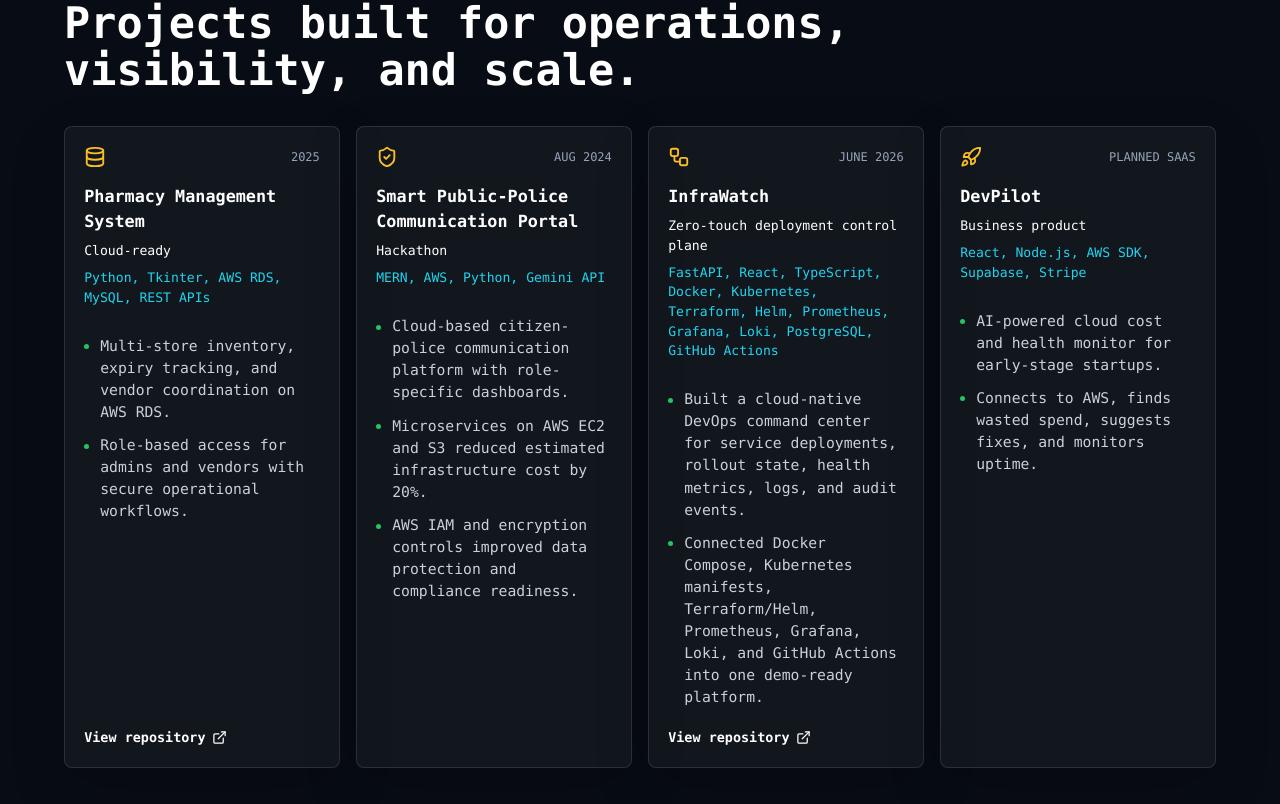
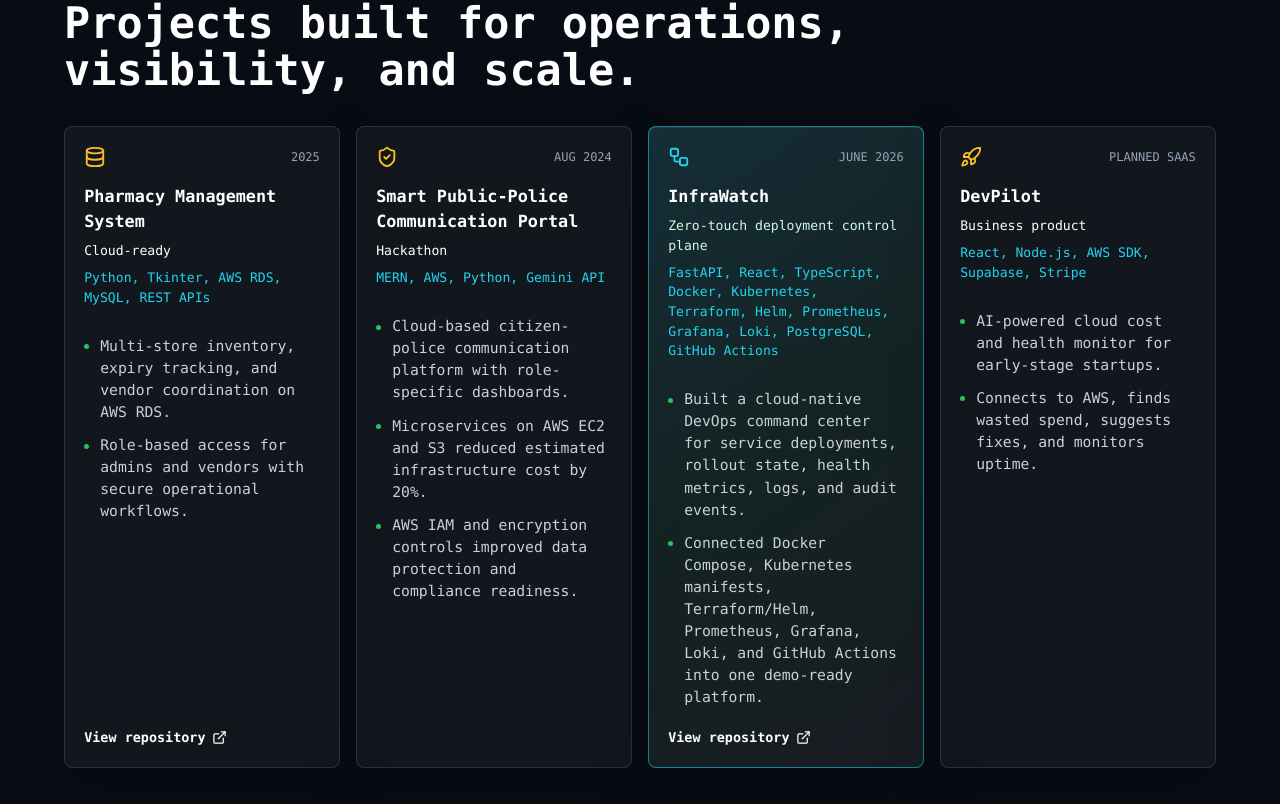
Before and after one commit to ParthrChandurkar/Portfolio-Parth-Chandurkar, a React (Vite) app: page / in a window 1280 px wide. Shown: the part 4316-5120 px from the top of the page. Built offline with nearby package versions, Linux system fonts and the light colour scheme.

Commit message:
Highlight featured project card

```diff
--- a/src/styles.css
+++ b/src/styles.css
@@ -1086,6 +1086,24 @@
   padding: 1.2rem;
 }
 
+.project-card.is-featured {
+  border-color: rgba(34, 211, 238, 0.52);
+  background:
+    linear-gradient(145deg, rgba(34, 211, 238, 0.12), rgba(34, 197, 94, 0.06), rgba(255, 255, 255, 0.02)),
+    rgba(22, 27, 34, 0.82);
+  box-shadow:
+    0 22px 58px rgba(0, 0, 0, 0.22),
+    inset 0 1px 0 rgba(238, 246, 255, 0.08);
+}
+
+.project-card.is-featured .project-topline svg {
+  color: var(--sky);
+}
+
+.project-card.is-featured .project-status {
+  color: #d1fae5;
+}
+
 .project-topline {
   justify-content: space-between;
   gap: 1rem;
```
